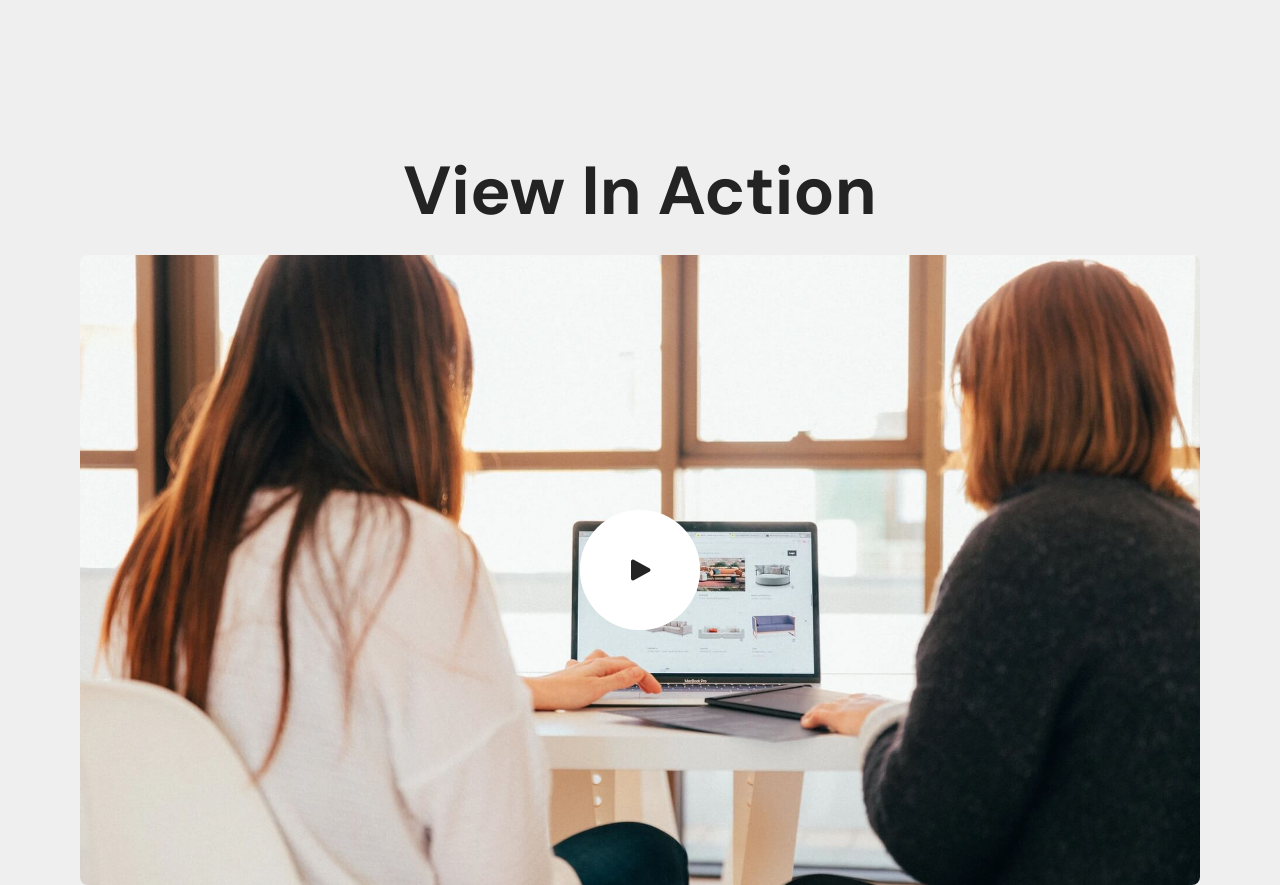
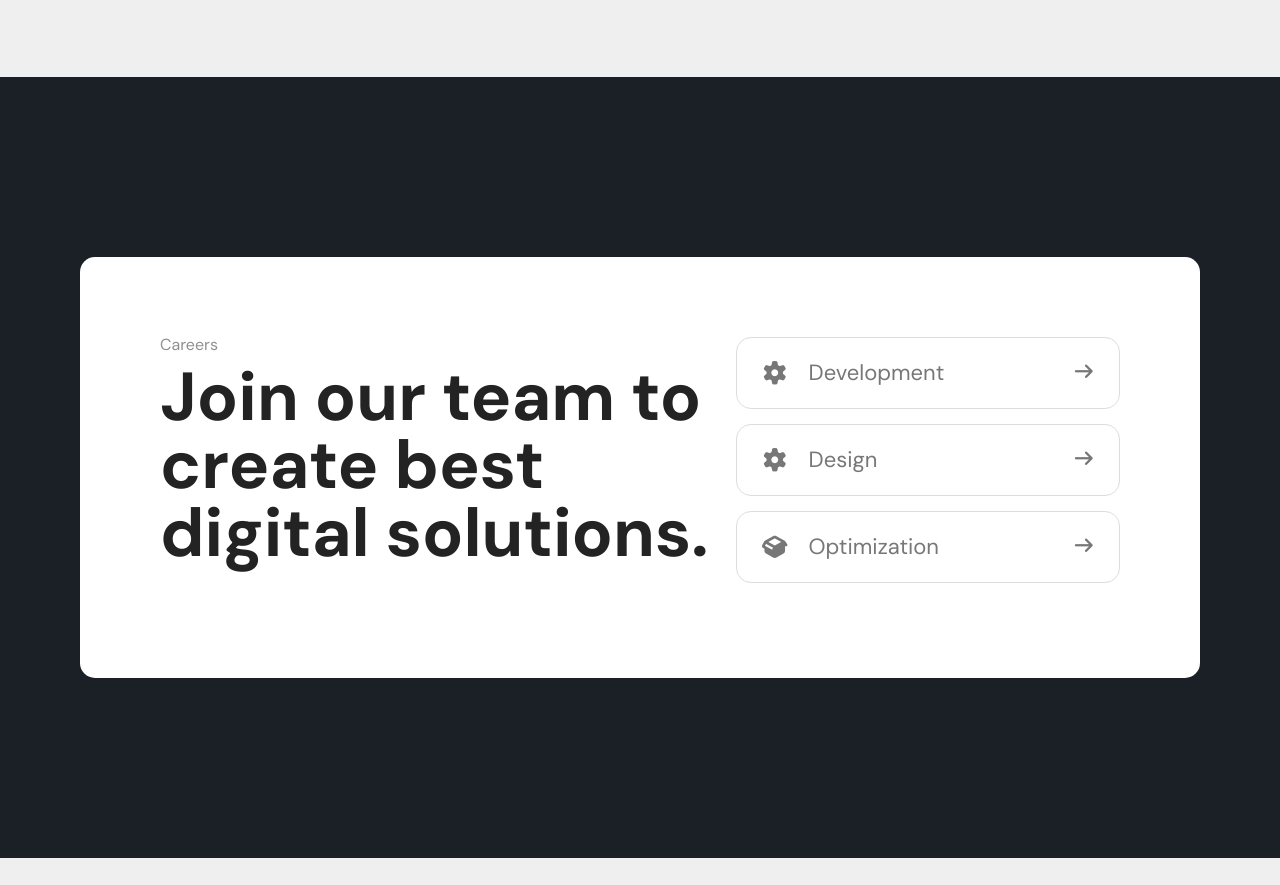
Before and after one commit to long27112003/nguyen-hai-long-project-mini-1, a plain HTML site: page index.html in a window 1280 px wide. Shown: the part 2951-3836 px from the top of the page. Drawn offline with Linux system fonts and the light colour scheme.

Commit message:
Creat page Careers

```diff
--- a/assets/css/style.css
+++ b/assets/css/style.css
@@ -87,9 +87,7 @@
         display: none;
     }
 
-    .header .inner-social {
-        display: none;
-    }
+
 }
 
 /*End Header */
@@ -728,3 +726,78 @@
 }
 
 /* End Core Features */
+
+
+/* Careers */
+.careers {
+    background: #1b2026;
+    padding: 180px 0;
+
+}
+
+.careers .inner-wrap {
+    background: #fff;
+    padding: 80px;
+    display: flex;
+    align-items: center;
+    border-radius: 15px;
+}
+
+.careers .inner-wrap .box-head {
+    flex: 1 1 55%;
+    min-width: 280px;
+}
+
+.careers .inner-item {
+    display: flex;
+    justify-content: space-between;
+}
+
+.careers .inner-wrap .inner-list {
+    flex: 1 1 35%;
+    min-width: 220px;
+}
+
+.careers .inner-list .inner-item {
+    border: 1px solid #ddd;
+    padding: 24px;
+    border-radius: 15px;
+    margin-bottom: 15px;
+}
+
+.careers .inner-list .inner-item:hover {
+    background-color: #777777;
+}
+
+.careers .inner-list .inner-item .inner-content-list {
+    color: #777777;
+    font-size: 22px;
+    display: flex;
+}
+
+.careers .inner-list .inner-item:hover .inner-content-list {
+    color: #fff;
+}
+
+.careers .inner-list .inner-item .inner-content-list i {
+    margin-right: 20px;
+}
+
+
+
+.careers .inner-list .inner-item .icon-box {
+    color: #777777;
+    font-size: 18px;
+}
+
+@media (max-width: 991.98px) {
+    .careers .inner-wrap {
+        flex-direction: column;
+    }
+
+    .careers .inner-wrap .box-head {
+        text-align: center;
+    }
+}
+
+/* End Careers */
--- a/index.html
+++ b/index.html
@@ -233,6 +233,55 @@
      </div>
     <!-- End Core Features -->
 
+
+    <!-- Careers -->
+     <div class="careers">
+        <div class="container">
+            <div class="inner-wrap">
+                <div class="box-head">
+                    <p class="inner-sub-title">Careers</p>
+                    <h2 class="inner-title">
+                        Join our team to create best digital solutions.
+                    </h2>
+                </div>
+
+                <div class="inner-list">
+                    <div class="inner-item">
+                        <div class="inner-content-list">
+                            <i class="fa-solid fa-gear"></i>
+                            <p>Development</p>
+                        </div>
+                        <div class="icon-box">
+                            <i class="fa-solid fa-arrow-right"></i>
+                        </div>
+                    </div>
+
+                    <div class="inner-item">
+                        <div class="inner-content-list">
+                            <i class="fa-solid fa-gear"></i>
+                            <p>Design</p>
+                        </div>
+                        <div class="icon-box">
+                            <i class="fa-solid fa-arrow-right"></i>
+                        </div>
+                    </div>
+
+                    <div class="inner-item">
+                        <div class="inner-content-list">
+                            <i class="fa-solid fa-box-open"></i>
+                            <p>Optimization</p>
+                        </div>
+                        <div class="icon-box">
+                            <i class="fa-solid fa-arrow-right"></i>
+                        </div>
+                    </div>
+
+                </div>
+            </div>
+        </div>
+     </div>
+    <!-- End Careers -->
+
     <!-- View In Action -->
 
 
```
